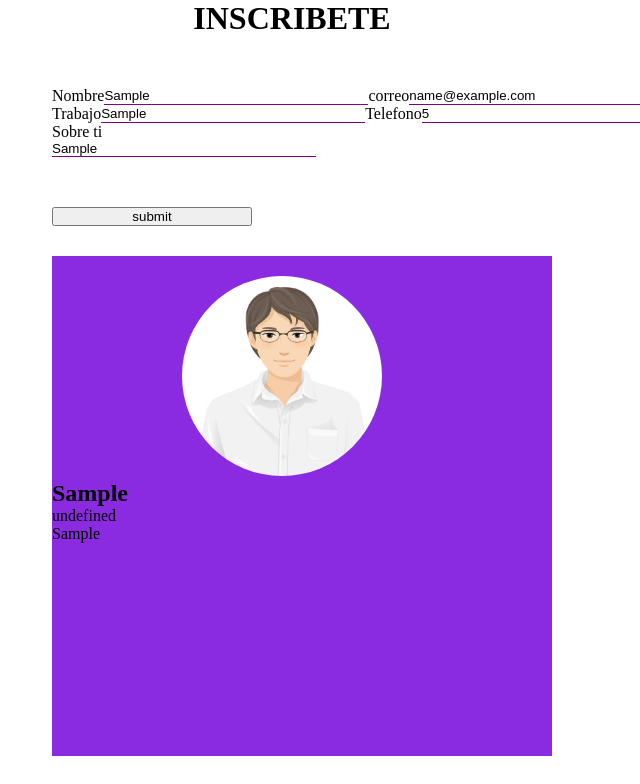
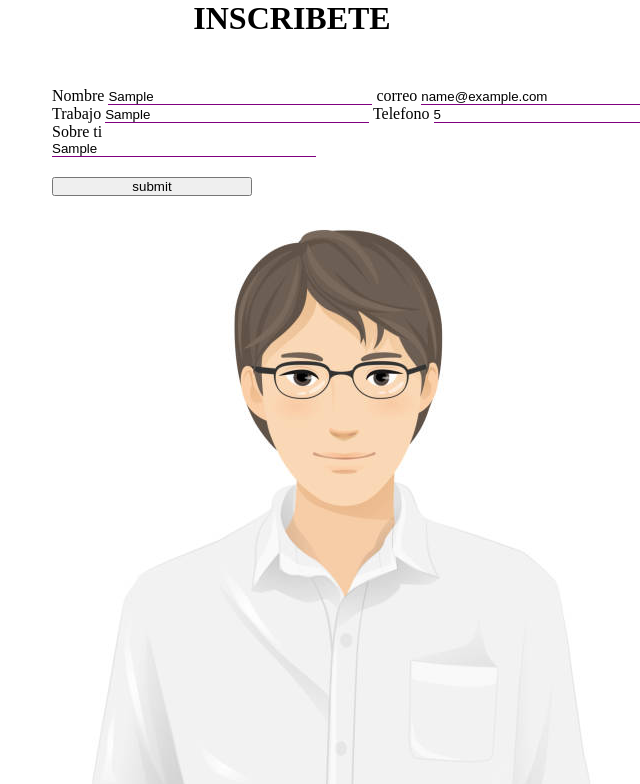
Before and after one commit to DeinyRB/Drilling_1_JS, a plain HTML site: page index.html in a window 1280 px wide. Both pictures are taken after typing "Sample", "name@example.com", "Sample", "5", "Sample" into the empty fields and a click on the button "submit". Shown: the top 784 px of the page, without its empty margins (348-988 px from the left). Drawn offline with Linux system fonts and the light colour scheme.

Commit message:
modificacines en la sintaxis y estructura del html y correccionen el index.js

```diff
--- a/index.html
+++ b/index.html
@@ -12,7 +12,8 @@
     <h1 id="titulo">INSCRIBETE</h1>
     <main class="main">
       <form id="form">
-        <section id="contenedor-1">
+        <section id="contenedor">
+          <div>
             <label>Nombre</label>
             <input
               type="text"
@@ -30,8 +31,9 @@
               placeholder="Su correo"
               class="input"
             />
-        </section>
-        <section id="contenedor-2">
+          </div>
+
+          <div>
             <label>Trabajo</label>
             <input
               type="text"
@@ -49,26 +51,26 @@
               placeholder="Su numero de telefono"
               class="input"
             />
-        </section>
-        <div id="info">
+          </div>
+
+          <div>
             <label>Sobre ti</label>
             <input
               type="text"
               name="informaciom"
-            id="informacion"
+              id="info"
               placeholder="informacion sobre usted"
               class="input"
             />
             <button id="submit" type="submit">submit</button>
           </div>
+        </section>
       </form>
+
+      <section id="contenedor1"></section>
     </main>
 
-    <footer>
-      <section id="contenedor">
-        <img class="img1" src="./img1.jpg" alt="" />
-      </section>
-    </footer>
+    <footer></footer>
 
     <script src="./index.js"></script>
   </body>
--- a/index.js
+++ b/index.js
@@ -12,7 +12,7 @@ const sobre_ti = document.getElementById("info");
 const form = document.getElementById("form");
 
 // Constante de contenedor del contenido inyectado con JS //
-const contenedor = document.getElementById("contenedor");
+const contenedor1 = document.getElementById("contenedor1");
 
 
 // Crear event listener para forma //
@@ -27,38 +27,56 @@ form.addEventListener('submit' , (e) => {
   const formulario = {
     name: nombre.value,
     email: correo.value,
+    labor: trabajo.value,
+    tel: telefono.value,
     texto: sobre_ti.value,
-    tel: telefono.value,
-    labor: trabajo.value,
   }
 
-  const { name, email, texto, tel, labor} = formulario;
+  const { name, email, labor, tel, texto} = formulario;
 
   console.log(formulario);
 
   // Llamar funcion para crear html
-  const cuadroHtml = crearCuadroDeForma(name, email, texto, tel, labor);
+  const cuadroHtml = crearCuadroDeForma(name, email, labor, tel, texto);
 
-  contenedor.insertAdjacentHTML('beforeend', cuadroHtml);
+  contenedor1.insertAdjacentHTML('beforeend', cuadroHtml);
 
   // Dar la orden de submit
   // event.submit();
 
-})
+});
 
 
 // Crear una funcio que nos retorne contenido HTML dinamicamente //
 
-function crearCuadroDeForma(name, email, texto, tel, labor) {
-  const cuadroHtml = `
-  <div class="contenido">
-    <h2 class="contenido__titulo">${name}</h2>
-    <p class="contenido__p>${email}</p>
-    <p class="contenido__p>${texto}</p>
-    <p class="contenido__p>${tel}</p>
-    <p class="contenido__p>${labor}</p>
+function crearCuadroDeForma(name, email, labor, tel, texto) {
+  const sectionHtml = `
+  <div class="target">
+    <div id="cuadro">
+      <img class="img1" id="imagen" src="./img1.jpg" alt="" />
+      <h2 class="contenido__titulo">${name}</h2>
+      <p class="contenido__p">${labor}</p>
+    </div>
+
+    <div id="result">
+      <h3 class="hr">Información</h3>
+      <div id="orden-result">
+        <div class="pading">
+          <h3>Email</h3>
+          <p class="contenido__p">${email}</p>
+        </div>
+        <div class="pading">
+          <h3>Phone</h3>
+          <p class="contenido__p">${tel}</p>
+        </div>
+      </div>
+      <div class="pading">
+        <h3 class="hr">Sobre mi</h3>
+        <p class="contenido__p">${texto}</p>
+      </div>
+    </div>
   </div>
   `
 
-  return cuadroHtml;
+  return sectionHtml;
 }
--- a/style.css
+++ b/style.css
@@ -10,11 +10,6 @@
 .main{
   margin-top: 50px;
   margin-left: 400px;
-}
-
-#contenedor-1, #contenedor-2{
-  display: flex;
-  justify-content: flex-start;
 }
 
 .input{
@@ -34,21 +29,5 @@
 
 #submit{
   width: 200px;
-  margin-top: 50px;
-}
-
-#contenedor{
-  width: 500px;
-  height: 500px;
-  background-color: blueviolet;
-  margin-left: 400px;
-  margin-top: 30px;
-}
-
-.img1{
-  width: 200px;
-  height: 200px;
-  border-radius: 100px;
-  margin-left: 130px;
   margin-top: 20px;
 }
```
Lines whose indentation alone changed are shown as unchanged.
